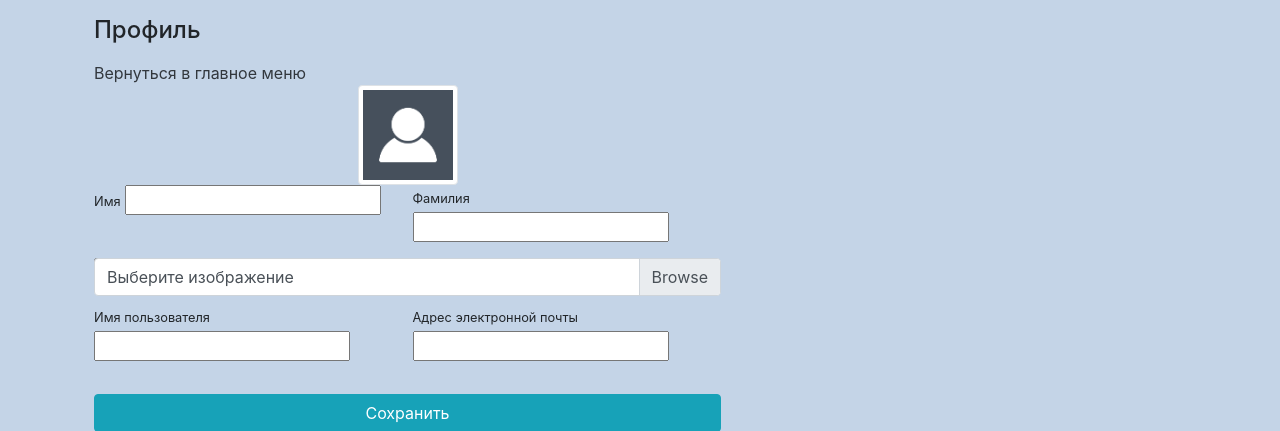
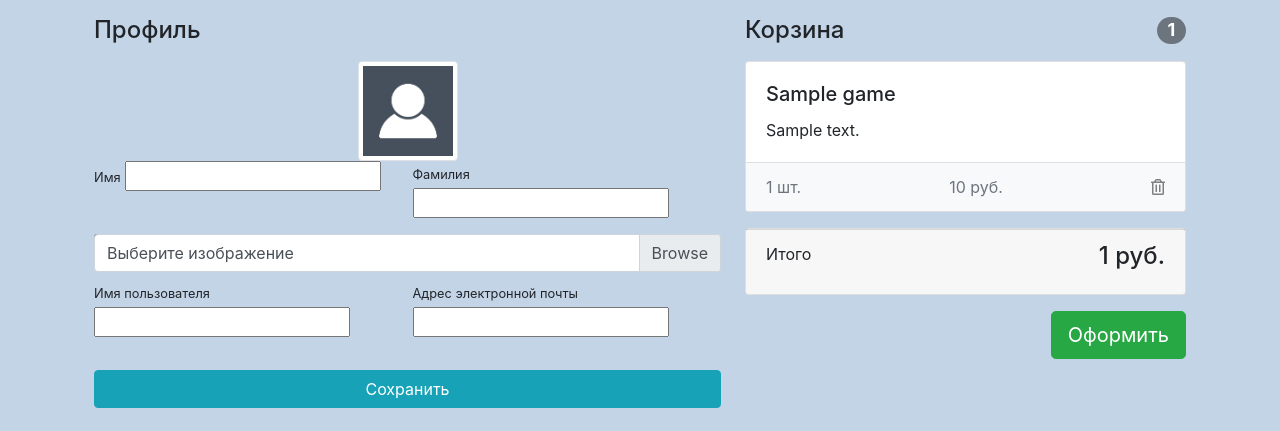
Before and after one commit to MrBerserk/semestrovka, a Django app: template users/templates/users/profile.html in a window 1280 px wide. Shown: the top 431 px of the page. Run offline with Django 3.2, Linux system fonts and the light colour scheme; the template is opened without the code that fills it: most values are stand-ins (such as "Sample title", 1, 10 or a date in 2020); form fields are guessed from the names that the template uses; some libraries are stand-ins or nearby versions.

Commit message:
= profile

```diff
--- a/users/templates/users/profile.html
+++ b/users/templates/users/profile.html
@@ -10,7 +10,6 @@
     <div class="row">
         <div class="col-lg-7">
             <h4 class="mt-3 mb-3">Профиль</h4>
-                <a href="{% url 'home_page' %}">Вернуться в главное меню</a>
             <div class="col-lg-12 text-center">
                 <img width="100" height="100"
                      src="{% if user.image %}{{ user.image.url }}
@@ -60,6 +59,7 @@
                 </div>
             </form>
         </div>
+        {% include 'web/basket.html' %}
     </div>
 </div>
 {% endblock %}
```
Lines whose indentation alone changed are shown as unchanged.
